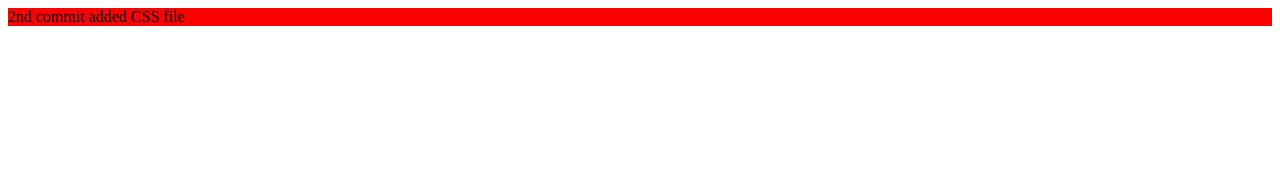
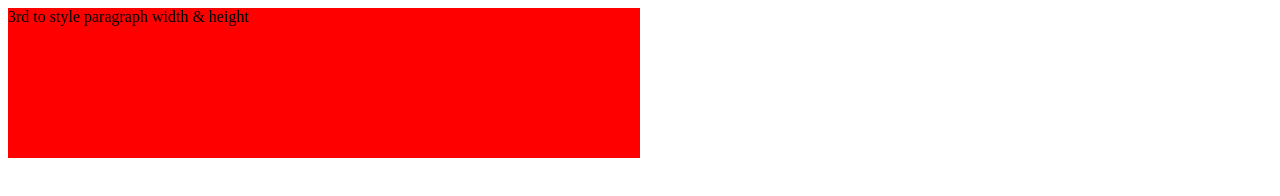
Before and after one commit to Bruce53005/git_practice, a plain HTML site: page index.html in a window 1280 px wide. Drawn offline with Linux system fonts and the light colour scheme.

Commit message:
added style to paragraph width & height

```diff
--- a/index.html
+++ b/index.html
@@ -7,6 +7,6 @@
       <title>Git Practice</title>
     </head>
     <body>
-        <p>2nd commit added CSS file</p>
+        <p>3rd to style paragraph width & height</p>
     </body>
 </html>
--- a/style.css
+++ b/style.css
@@ -1,3 +1,5 @@
 p{
     background: red;
+    width: 50%;
+    height: 150px;
 }
```
